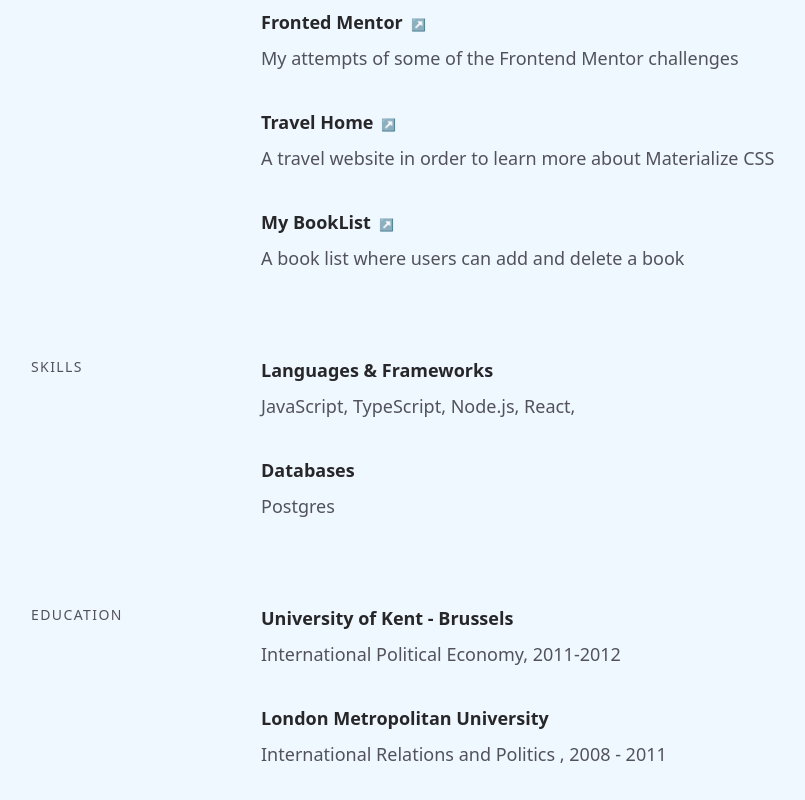
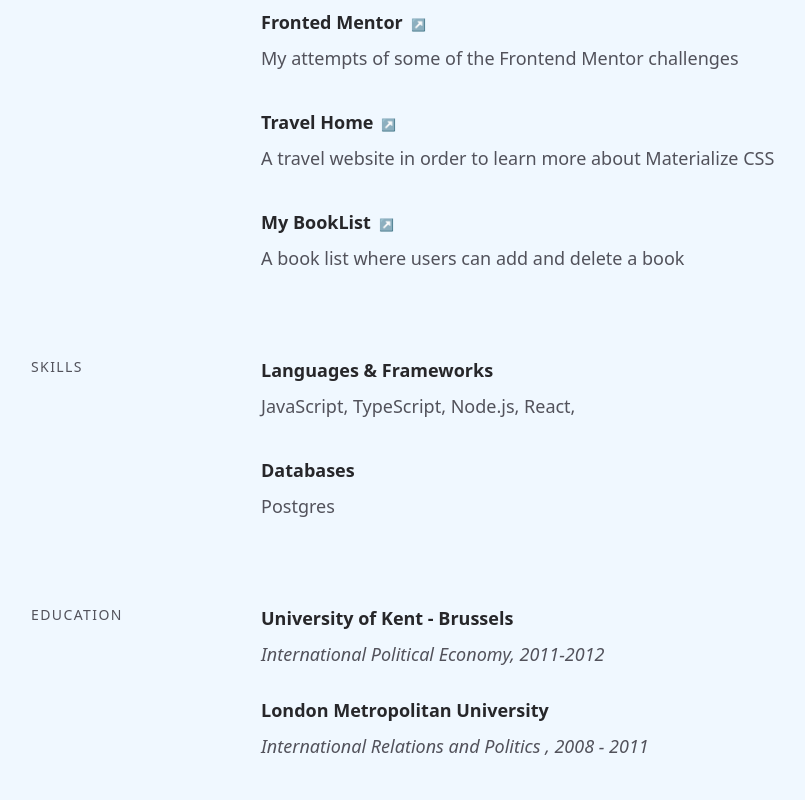
Before and after one commit to Tijanif/tijanif, a Next.js app: page /about in a window 1280 px wide. Shown: the part 1602-2402 px from the top of the page, without its empty margins (65-870 px from the left). Built offline with nearby package versions, Linux system fonts and the light colour scheme.

Commit message:
updated about

```diff
--- a/content/about.ts
+++ b/content/about.ts
@@ -88,12 +88,13 @@ export const about = {
         {
             name: 'University of Kent - Brussels',
             description: 'International Political Economy, 2011-2012',
+            bio:[],
 
         },
         {
             name: 'London Metropolitan University',
             description: 'International Relations and Politics , 2008 - 2011',
-
+            bio:[],
         }
     ]
 };
```
